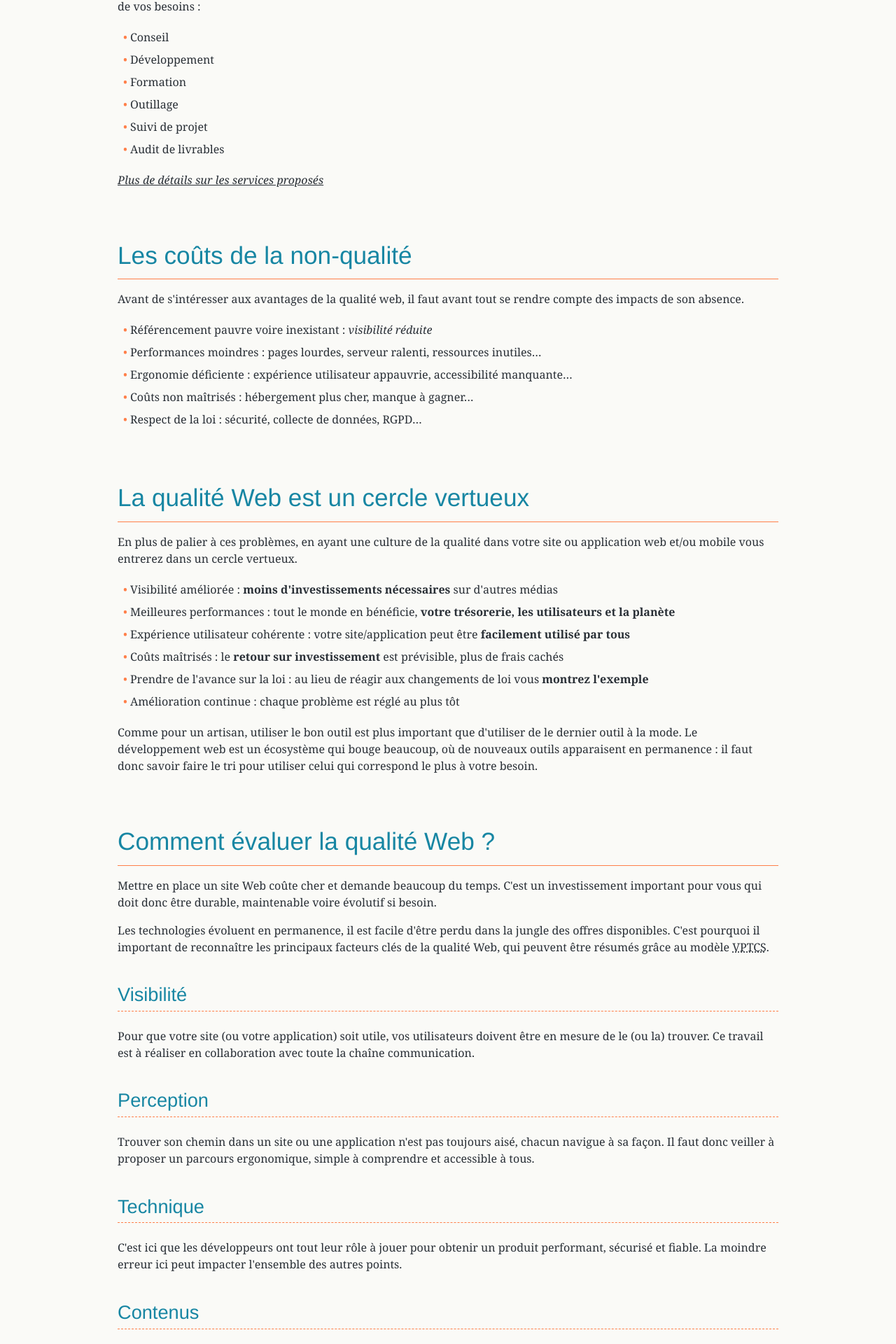
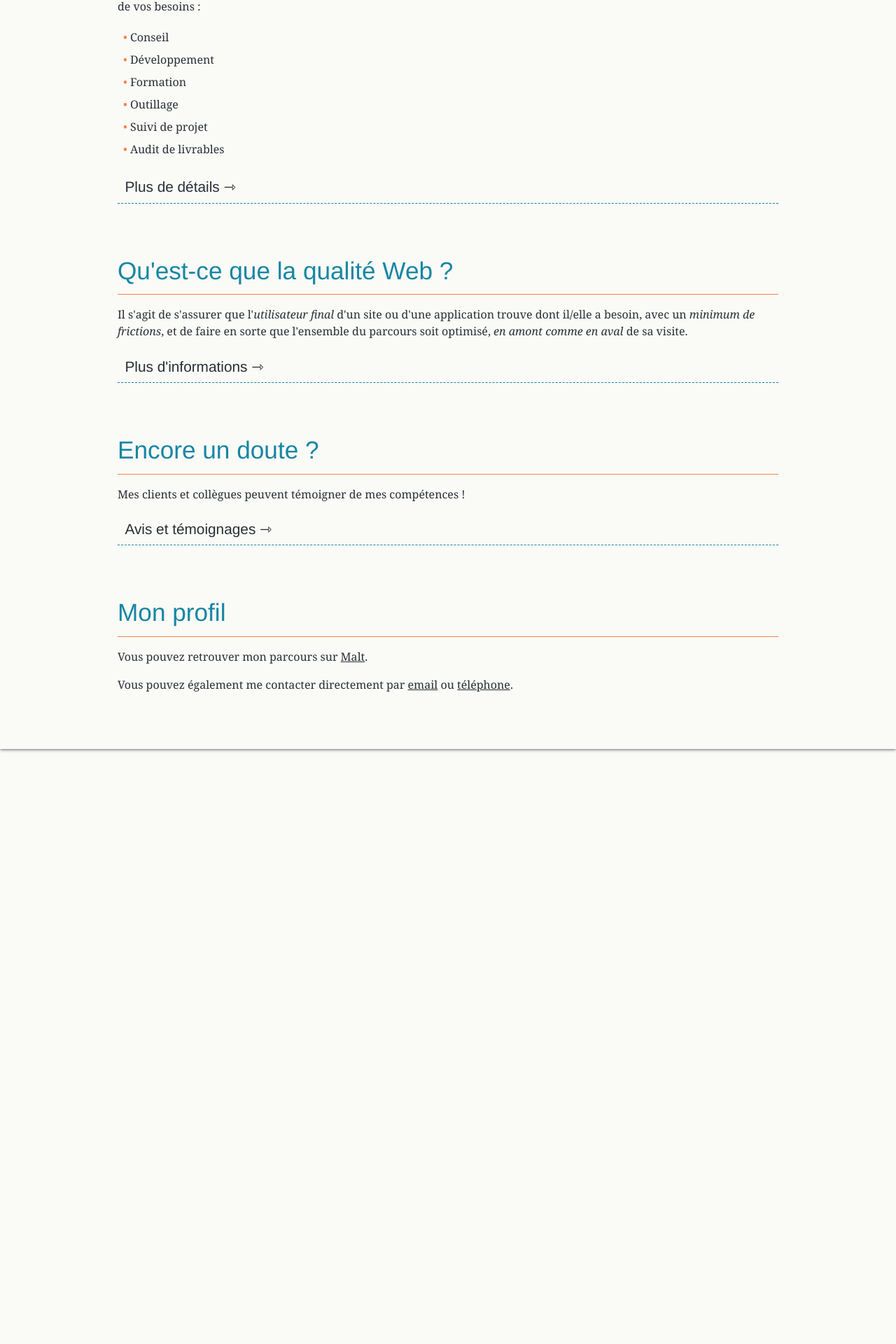
Before and after one commit to viki53/Website-static, a Jekyll site: the page built from index.html, in a window 1280 px wide. Shown: the part 1060-2980 px from the top of the page at 70% size. Built offline with Jekyll 4.4.1, drawn with Linux system fonts in a browser that asks for light colours; comment, search, counter and statistics services are not loaded; after the commit the page ends 2258 px from its top, so only the background shows below that; some of the changed text lies outside the part shown.

Commit message:
Start "Web quality" page

```diff
--- a/_sass/footer.scss
+++ b/_sass/footer.scss
@@ -1,7 +1,5 @@
-
 #footer {
 	display: block;
-	position: sticky;
 	bottom: 0;
 	z-index: 0;
 	padding: 1rem 0;
--- a/_sass/hero.scss
+++ b/_sass/hero.scss
@@ -1,7 +1,7 @@
 #hero {
 	position: sticky;
 	top: 0;
-	z-index: 0;
+	z-index: 1;
 	display: flex;
 	padding: 2rem .5rem;
 	align-items: center;
@@ -54,11 +54,16 @@
 
 #hero,
 footer {
+	position: sticky;
 	background-image: url('../images/background-pattern.jpg');
 	background-size: cover;
 	background-attachment: fixed;
 	background-position: center;
 	--color-hero-bg: var(--color-helyo-blue);
+
+	@media screen and (max-height: 41rem) {
+		position: relative;
+	}
 
 	&.orange {
 		--color-hero-bg: var(--color-helyo-orange);
--- a/_sass/typography.scss
+++ b/_sass/typography.scss
@@ -39,6 +39,27 @@
 
 a {
 	color: inherit;
+
+	&.more-info {
+		display: block;
+		padding: .5em;
+		font-size: 1.3em;
+		font-family: var(--font-titles);
+		border-bottom: 1px dashed var(--color-helyo-blue);
+
+		@media screen and (max-width: 39.99rem) {
+			border: 1px solid var(--color-helyo-blue);
+			text-align: center;
+
+		}
+		&:not(:hover):not(:focus) {
+			text-decoration: none;
+		}
+
+		&::after {
+			content: ' ⇾';
+		}
+	}
 }
 
 .sr-only {
--- a/avis-temoignages-clients.html
+++ b/avis-temoignages-clients.html
@@ -5,7 +5,7 @@
 <div class="container">
 	<header>
 		<h1>Témoignages et avis</h1>
-		<p class="intro">Qui peut témoigner de mes compétences, si ce n'est des clients et collègues ?</p>
+		<p class="intro">Qui peut vraiment témoigner de mes compétences, si ce n'est des clients et collègues ?</p>
 	</header>
 
 	{% for review in site.data.reviews %}
--- a/css/styles.scss
+++ b/css/styles.scss
@@ -41,13 +41,20 @@
 	box-shadow: 0 0 5px var(--color-text);
 	background-color: #fafaf7;
 
-	article {
+	article,
+	section {
 		margin: 5rem auto;
 
 		h1 {
 			margin: 0;
 			padding-bottom: .5em;
 			border-bottom: 1px solid var(--color-helyo-orange);
+
+			& > a {
+				&:not(:hover):not(:focus) {
+					text-decoration: none;
+				}
+			}
 		}
 	}
 	h2 {
@@ -56,6 +63,7 @@
 	}
 }
 .container {
+	display: block;
 	max-width: 60rem;
 	margin: 2rem auto;
 	padding: 0 .5rem;
--- a/index.html
+++ b/index.html
@@ -26,73 +26,23 @@
 			<li>Audit de livrables</li>
 		</ul>
 
-		<p><a href="{{ '/services-developpement-web.html' | relative_url }}"><em>Plus de détails sur les services proposés</em></a></p>
+		<p><a href="{{ '/services-developpement-web.html' | relative_url }}" class="more-info">Plus de détails</a></p>
 	</article>
 
-	<article id="couts-non-qualite">
-		<h1>Les coûts de la non-qualité</h1>
+	<article>
+		<h1>Qu'est-ce que la qualité Web ?</h1>
 
-		<p>Avant de s'intéresser aux avantages de la qualité web, il faut avant tout se rendre compte des impacts de son absence.</p>
+		<p>Il s'agit de s'assurer que l'<em>utilisateur final</em> d'un site ou d'une application trouve dont il/elle a besoin, avec un <em>minimum de frictions</em>, et de faire en sorte que l'ensemble du parcours soit optimisé, <em>en amont comme en aval</em> de sa visite.</p>
 
-		<ul>
-			<li>Référencement pauvre voire inexistant : <em>visibilité réduite</em></li>
-			<li>Performances moindres : pages lourdes, serveur ralenti, ressources inutiles…</li>
-			<li>Ergonomie déficiente : expérience utilisateur appauvrie, accessibilité manquante…</li>
-			<li>Coûts non maîtrisés : hébergement plus cher, manque à gagner…</li>
-			<li>Respect de la loi : sécurité, collecte de données, RGPD…</li>
-		</ul>
+		<p><a href="{{ '/qualite-web.html' | relative_url }}" class="more-info">Plus d'informations</a></p>
 	</article>
 
-	<article id="qualite-web-cercle-vertueux">
-		<h1>La qualité Web est un cercle vertueux</h1>
+	<article>
+		<h1>Encore un doute ?</h1>
 
-		<p>En plus de palier à ces problèmes, en ayant une culture de la qualité dans votre site ou application web et/ou mobile vous entrerez dans un cercle vertueux.</p>
+		<p>Mes clients et collègues peuvent témoigner de mes compétences !</p>
 
-		<ul>
-			<li>Visibilité améliorée : <strong>moins d'investissements nécessaires</strong> sur d'autres médias</li>
-			<li>Meilleures performances : tout le monde en bénéficie, <strong>votre trésorerie, les utilisateurs et la planète</strong></li>
-			<li>Expérience utilisateur cohérente : votre site/application peut être <strong>facilement utilisé par tous</strong></li>
-			<li>Coûts maîtrisés : le <strong>retour sur investissement</strong> est prévisible, plus de frais cachés</li>
-			<li>Prendre de l'avance sur la loi : au lieu de réagir aux changements de loi vous <strong>montrez l'exemple</strong></li>
-			<li>Amélioration continue : chaque problème est réglé au plus tôt</li>
-		</ul>
-
-		<p>Comme pour un artisan, utiliser le bon outil est plus important que d'utiliser de le dernier outil à la mode. Le développement web est un écosystème qui bouge beaucoup, où de nouveaux outils apparaisent en permanence : il faut donc savoir faire le tri pour utiliser celui qui correspond le plus à votre besoin.</p>
-	</article>
-
-	<article id="evaluer-qualite-web">
-		<h1>Comment évaluer la qualité Web ?</h1>
-
-		<p>Mettre en place un site Web coûte cher et demande beaucoup du temps. C'est un investissement important pour vous qui doit donc être durable, maintenable voire évolutif si besoin.</p>
-
-		<p>Les technologies évoluent en permanence, il est facile d'être perdu dans la jungle des offres disponibles. C'est pourquoi il important de reconnaître les principaux facteurs clés de la qualité Web, qui peuvent être résumés grâce au modèle <acronym title="Visibilité, Perception, Technique, Contenus, Services">VPTCS</acronym>.</p>
-
-		<section>
-			<h2>Visibilité</h2>
-			<p>Pour que votre site (ou votre application) soit utile, vos utilisateurs doivent être en mesure de le (ou la) trouver. Ce travail est à réaliser en collaboration avec toute la chaîne communication.</p>
-		</section>
-
-		<section>
-			<h2>Perception</h2>
-			<p>Trouver son chemin dans un site ou une application n'est pas toujours aisé, chacun navigue à sa façon. Il faut donc veiller à proposer un parcours ergonomique, simple à comprendre et accessible à tous.</p>
-		</section>
-
-		<section>
-			<h2>Technique</h2>
-			<p>C'est ici que les développeurs ont tout leur rôle à jouer pour obtenir un produit performant, sécurisé et fiable. La moindre erreur ici peut impacter l'ensemble des autres points.</p>
-		</section>
-
-		<section>
-			<h2>Contenus</h2>
-			<p>Un site contient souvent beaucoup d'informations, il convient donc de la rendre claire et compréhensible pour que vos utilisateurs trouvent ce dont ils ont besoin sans frustration.</p>
-		</section>
-
-		<section>
-			<h2>Services</h2>
-			<p>Que vous soyez un commerce ou non, il est important de fidéliser vos utilisateurs comme des clients : s'ils apprécient votre service ils reviendront avec plaisir.</p>
-		</section>
-
-		<p>Encore un doute ? Les <a href="{{ 'avis-temoignages-clients.html' | relative_url }}">avis et témoignages</a> de mes clients et collègues </p>
+		<p><a href="{{ '/avis-temoignages-clients.html' | relative_url }}" class="more-info">Avis et témoignages</a></p>
 	</article>
 
 	<article id="profil-contact">
```
Also changed, not shown: qualite-web.html (added, +64 -0 lines).
